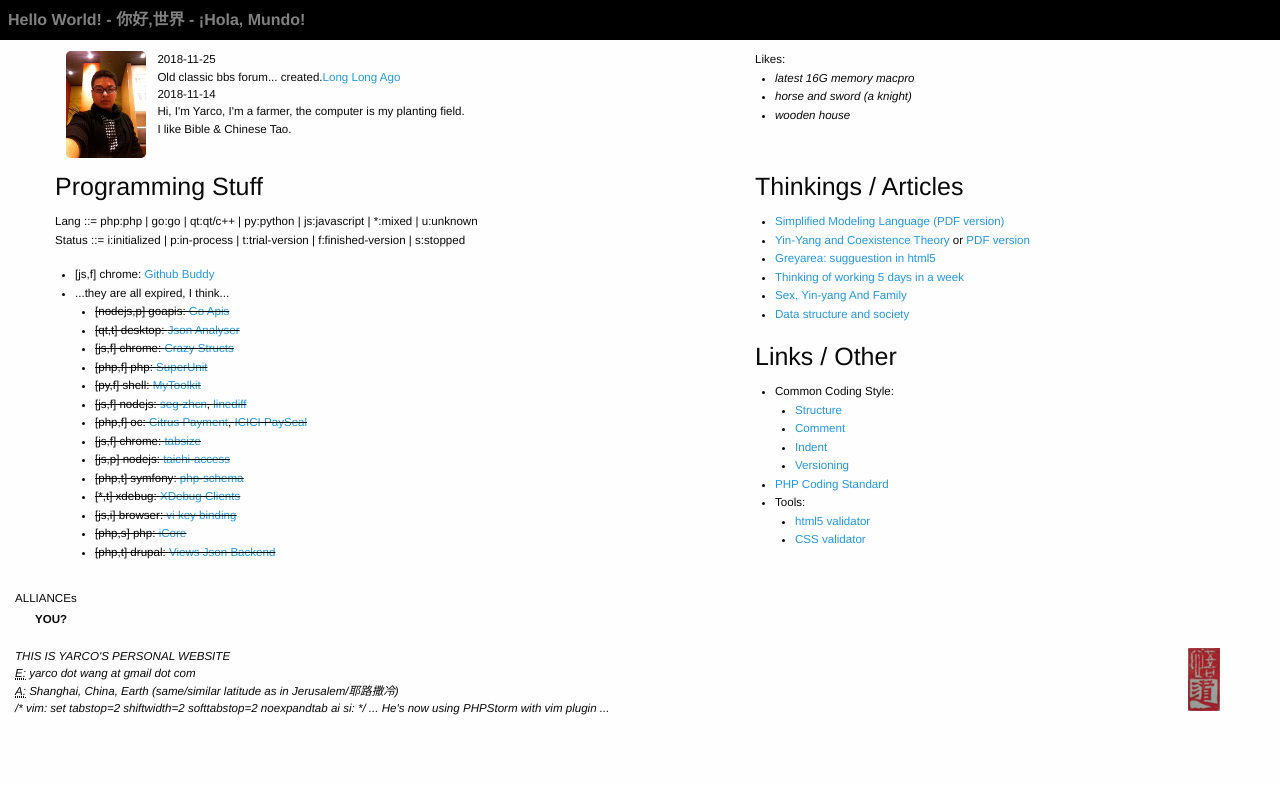
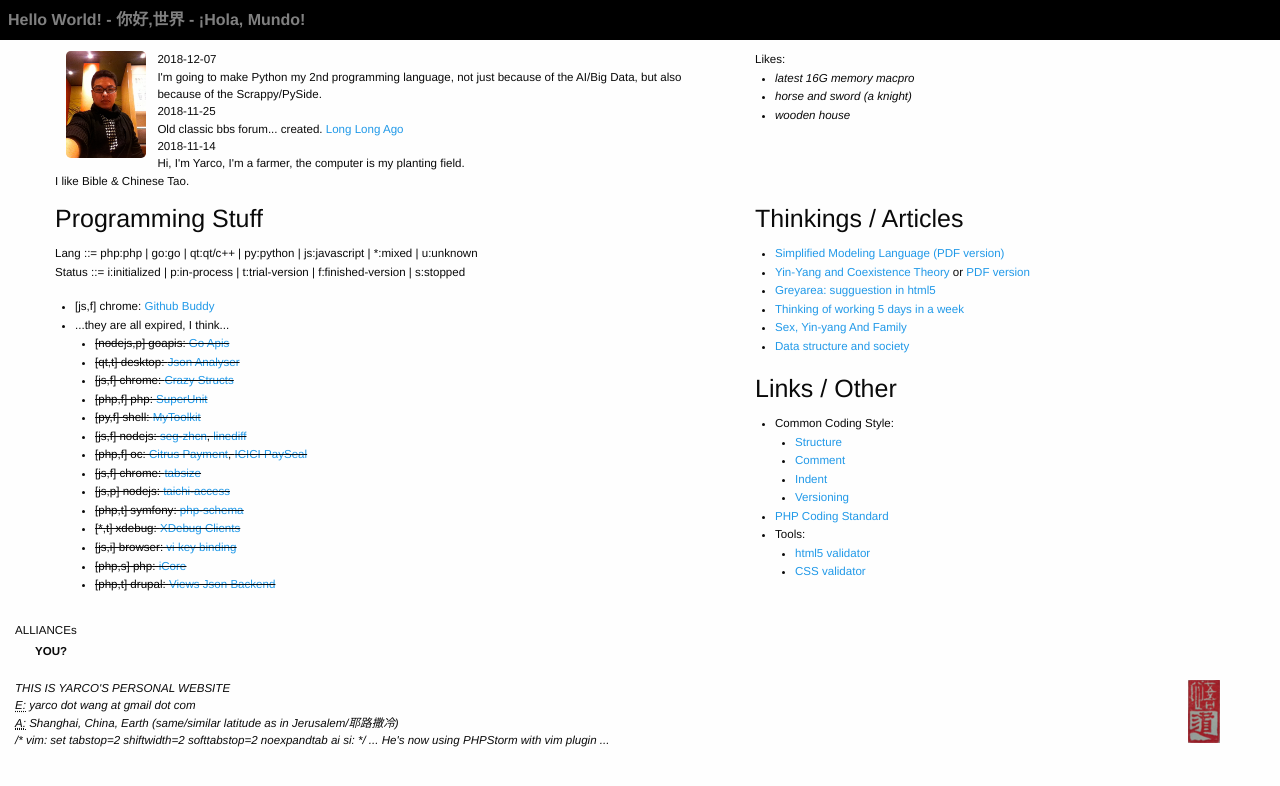
Before and after one commit to yarcowang/yarcowang.github.io, a Jekyll site: the page built from index.html, in a window 1280 px wide. Shown: the top 786 px of the page. Built offline with Jekyll 4.4.1, drawn with Linux system fonts in a browser that asks for light colours.

Commit message:
add python

```diff
--- a/index.html
+++ b/index.html
@@ -4,8 +4,10 @@ layout: page
 		<div class="row">
 			<div class="large-7 columns">
 				<img src="files/myself.jpg" class="float-left" style="width:5rem;margin:0 .7rem 0;border-radius:.3rem" />
+				2018-12-07<br />
+				I'm going to make Python my 2nd programming language, not just because of the AI/Big Data, but also because of the Scrappy/PySide.<br />
 				2018-11-25<br />
-				Old classic bbs forum... created.<a href="https://bbs.bbish.net">Long Long Ago</a><br />
+				Old classic bbs forum... created. <a href="https://bbs.bbish.net">Long Long Ago</a><br />
 				2018-11-14<br />
 				Hi, I'm Yarco, I'm a farmer, the computer is my planting field.<br />
 				I like Bible &amp; Chinese Tao.<br />
```
